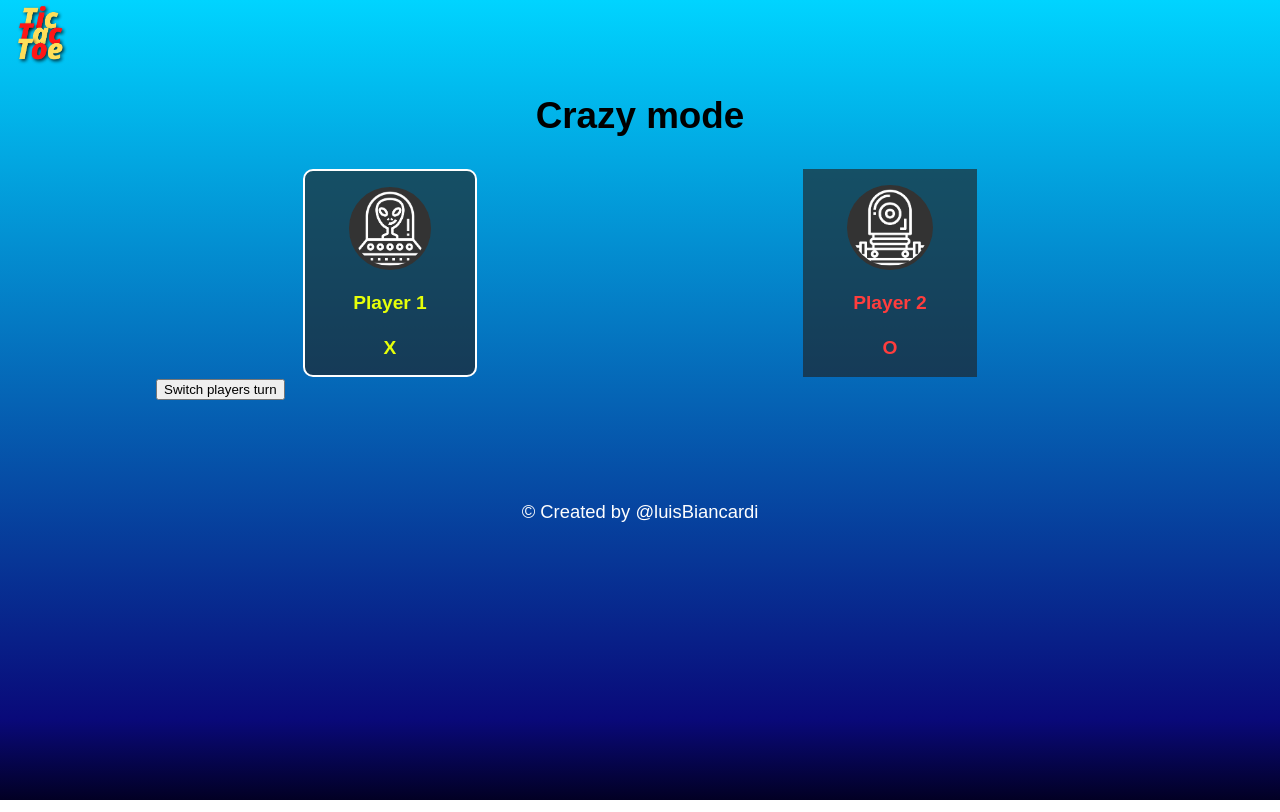
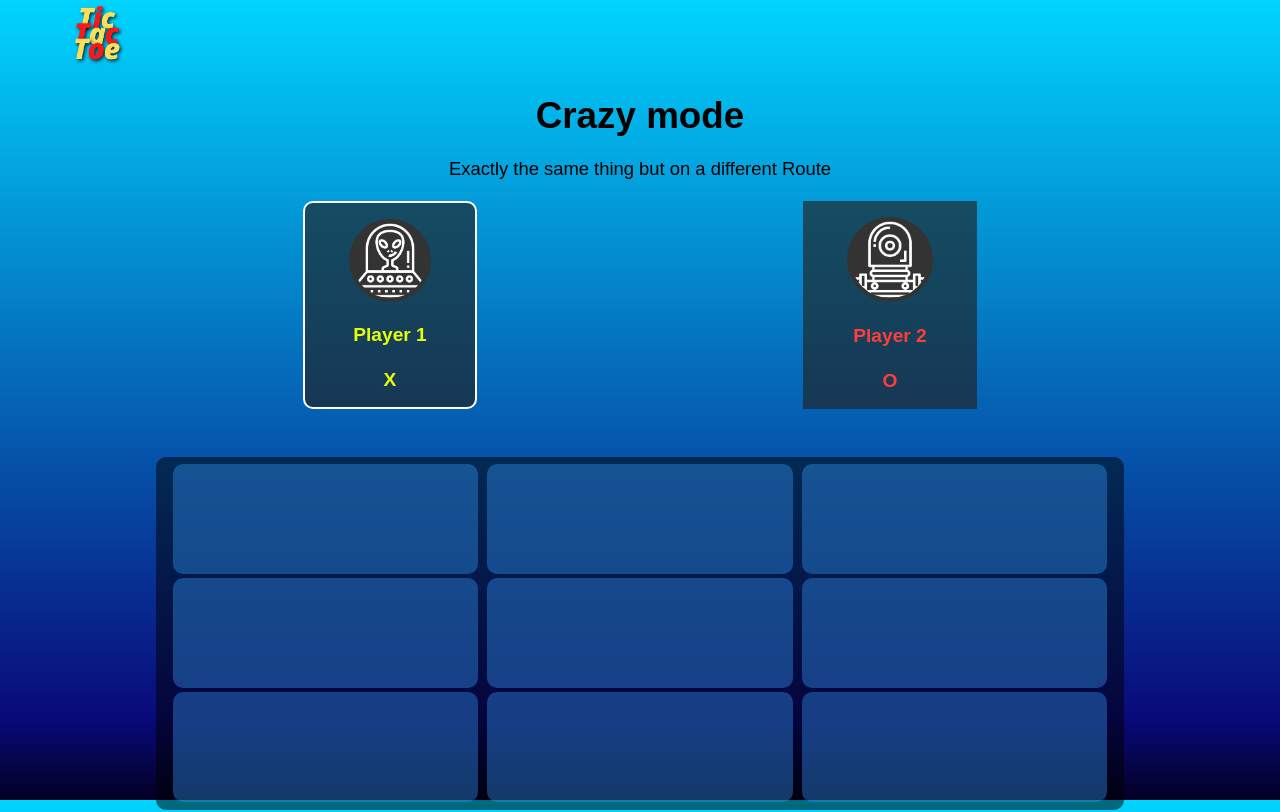
Before and after one commit to LBiancardi/tic-tac-toe-ts, a React (Vite) app: page /crazy in a window 1280 px wide. Shown: the top 812 px of the page. Built offline with nearby package versions, Linux system fonts and the light colour scheme.

Commit message:
Create spaces components and check winner functionality

```diff
--- a/src/CrazyMode.jsx
+++ b/src/CrazyMode.jsx
@@ -1,6 +1,9 @@
 import { useState } from "react";
 import PlayerCard from "./components/PlayerCard";
+import BoardSpace from "./components/styles/BoardSpace";
 import { StyledClassicMode } from "./components/styles/ClassicMode.styled";
+import { checkWinner } from "./helpers/checkWinner";
+import { handleBoardChange } from "./helpers/handleBoardChange";
 
 const player1 = {
   img: "player1.png",
@@ -18,20 +21,34 @@ const player2 = {
 
 const CrazyMode = () => {
   const [playerTurn, setPlayerTurn] = useState(player1.turn);
-  const [board, setBoard] = useState(["", "", "", "", "", "", "", "", ""]);
+  const [spaces, setSpace] = useState(["", "", "", "", "", "", "", "", ""]);
+  const [nextMove, setNextMove] = useState(player1.placeholder);
   const [isTheGameOver, setIsTheGameOver] = useState(false);
+
+  const handleSwitchTurns = (
+    nextMove,
+    placeholder1,
+    placeholder2,
+    playerTurn
+  ) => {
+    nextMove !== placeholder1
+      ? setNextMove(placeholder1)
+      : setNextMove(placeholder2);
+    setPlayerTurn(!playerTurn);
+  };
 
   return (
     <>
-      <h1
+      <div
         style={{
           display: "flex",
-          justifyContent: "center",
-          marginBottom: "2rem",
+          flexDirection: "column",
+          alignItems: "center",
         }}
       >
-        Crazy mode
-      </h1>
+        <h1 style={{ marginBottom: "0" }}>Crazy mode</h1>
+        <p>Exactly the same thing but on a different Route</p>
+      </div>
       <StyledClassicMode>
         <PlayerCard
           fontColor="#e6ff09"
@@ -48,9 +65,36 @@ const CrazyMode = () => {
           isActive={!playerTurn}
         />
       </StyledClassicMode>
-      <button onClick={() => setPlayerTurn(!playerTurn)}>
-        Switch players turn
-      </button>
+      <div
+        style={{
+          borderRadius: "10px",
+          backgroundColor: "rgba(0,0,0,0.5)",
+          display: "flex",
+          flexWrap: "wrap",
+          rowGap: "0.25rem",
+          justifyContent: "space-evenly",
+          padding: "0.45rem",
+          marginTop: "3rem",
+        }}
+      >
+        {spaces.map((space, i) => (
+          <BoardSpace
+            onClick={(e) => {
+              e.target.innerText = nextMove;
+              setSpace(handleBoardChange(spaces, i, nextMove));
+              handleSwitchTurns(
+                nextMove,
+                player1.placeholder,
+                player2.placeholder,
+                playerTurn
+              );
+              setSpace(checkWinner(spaces, nextMove));
+            }}
+          >
+            {spaces[i]}
+          </BoardSpace>
+        ))}
+      </div>
     </>
   );
 };
--- /dev/null
+++ b/src/components/styles/BoardSpace.jsx
@@ -0,0 +1,16 @@
+import styled from "styled-components";
+
+import React from "react";
+
+export const BoardSpace = styled.button`
+  border-radius: 10px;
+  background-color: #339cff5f;
+  border: none;
+  height: 8rem;
+  font-weight: bolder;
+  font-size: 2em;
+  max-height: 110px;
+  padding: 1rem;
+  width: 32%;
+`;
+export default BoardSpace;
--- a/src/components/styles/Header.styled.jsx
+++ b/src/components/styles/Header.styled.jsx
@@ -3,7 +3,7 @@ import styled from "styled-components";
 export const StyledHeader = styled.header`
   display: flex;
   justify-content: flex-start;
-  margin-left: 7px;
+  margin-left: 5%;
 
   img {
     min-width: 65px;
--- /dev/null
+++ b/src/helpers/checkWinner.jsx
@@ -0,0 +1,15 @@
+export const checkWinner = (arr, player) => {
+  if (
+    (arr[0] === arr[1] && arr[0] === arr[2] && arr[2] !== "") ||
+    (arr[3] === arr[4] && arr[4] === arr[5] && arr[5] !== "") ||
+    (arr[6] === arr[7] && arr[7] === arr[8] && arr[8] !== "") ||
+    (arr[0] === arr[3] && arr[3] === arr[6] && arr[6] !== "") ||
+    (arr[1] === arr[4] && arr[4] === arr[7] && arr[7] !== "") ||
+    (arr[2] === arr[5] && arr[5] === arr[8] && arr[8] !== "") ||
+    (arr[0] === arr[4] && arr[4] === arr[8] && arr[8] !== "") ||
+    (arr[2] === arr[4] && arr[4] === arr[6] && arr[6] !== "")
+  ) {
+    alert(`${player} WINS !`);
+  }
+  return arr;
+};
--- /dev/null
+++ b/src/helpers/handleBoardChange.jsx
@@ -0,0 +1,4 @@
+export const handleBoardChange = (arr, i, placeholder) => {
+  const newArr = arr.splice(i, 1, placeholder);
+  return arr;
+};
```
